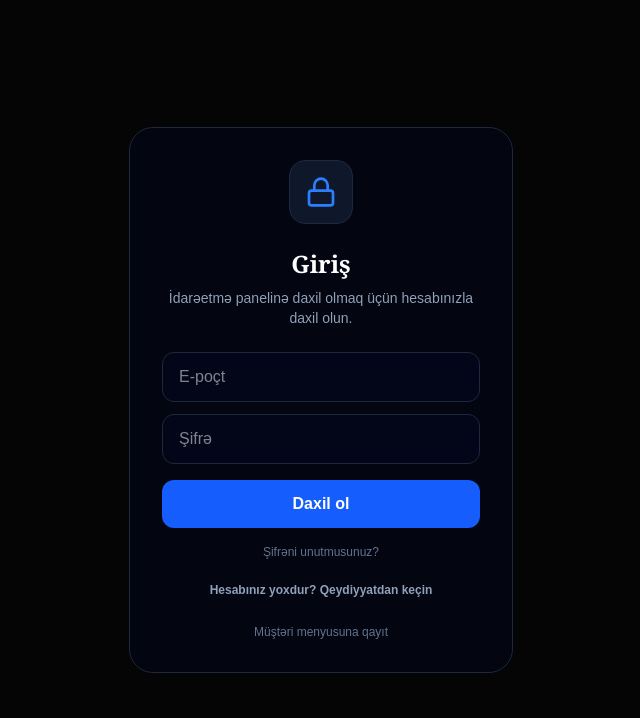
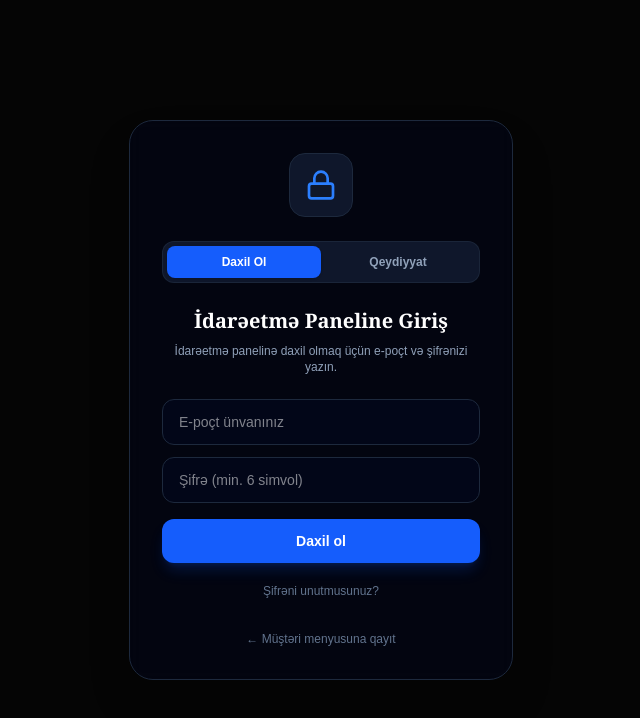
Before and after one commit to cosqunfarzaliyev-dotcom/MenuFlow, a Next.js app: page /login in a window 1280 px wide. Shown: the top 718 px of the page, without its empty margins (319-959 px from the left). Built offline with nearby package versions, Linux system fonts and the light colour scheme; no server answers.

Commit message:
Fix and redesign Login/Register UI with clear tab navigation and enhanced error messages

```diff
--- a/app/login/page.jsx
+++ b/app/login/page.jsx
@@ -18,6 +18,7 @@ function LoginForm() {
   const searchParams = useSearchParams();
   const next = searchParams.get('next');
 
+  const [mode, setMode] = useState('login'); // 'login' | 'signup'
   const [email, setEmail] = useState('');
   const [password, setPassword] = useState('');
   const [error, setError] = useState('');
@@ -46,24 +47,58 @@ function LoginForm() {
     });
   }, [routeAfterAuth]);
 
-  const handleLogin = async (e) => {
+  const handleSubmit = async (e) => {
     e.preventDefault();
-    if (!supabaseReady) { setError('Supabase qoşulmayıb.'); return; }
+    if (!supabaseReady) { setError('Supabase qoşulmayıb. Zəhmət olmasa .env.local faylını yoxlayın.'); return; }
+    if (!email.trim() || !password.trim()) { setError('Zəhmət olmasa e-poçt və şifrəni daxil edin.'); return; }
+
+    if (mode === 'signup' && password.length < 6) {
+      setError('Şifrə ən azı 6 simvoldan ibarət olmalıdır.');
+      return;
+    }
+
     setSubmitting(true);
     setError('');
     setInfo('');
-    const { error: signInError } = await supabase.auth.signInWithPassword({ email, password });
+
+    if (mode === 'login') {
+      const { error: signInError } = await supabase.auth.signInWithPassword({ email: email.trim(), password });
       setSubmitting(false);
       if (signInError) {
         if (/email.*not.*confirmed/i.test(signInError.message || '')) {
           setError('E-poçt hələ təsdiqlənməyib. Zəhmət olmasa gələn təsdiq linkinə klikləyin (spam qovluğunu da yoxlayın).');
+        } else if (/invalid.*credentials/i.test(signInError.message || '')) {
+          setError('E-poçt və ya şifrə yanlışdır.');
         } else {
-        setError('E-poçt və ya şifrə yanlışdır.');
+          setError(signInError.message || 'Giriş uğursuz oldu.');
         }
         return;
       }
       setChecking(true);
       await routeAfterAuth();
+    } else {
+      // Sign Up mode
+      const { data, error: signUpError } = await supabase.auth.signUp({ email: email.trim(), password });
+      setSubmitting(false);
+      if (signUpError) {
+        if (/user.*already.*registered/i.test(signUpError.message || '')) {
+          setError('Bu e-poçt ünvanı ilə artıq hesab mövcuddur. Giriş bölməsinə keçin.');
+        } else {
+          setError(signUpError.message || 'Qeydiyyat alınmadı.');
+        }
+        return;
+      }
+
+      if (data?.session) {
+        // Direct session created (email confirmation is disabled in Supabase)
+        setChecking(true);
+        await routeAfterAuth();
+        return;
+      }
+
+      // If email confirmation is required by Supabase settings:
+      setInfo('Hesab uğurla yaradıldı! Əgər e-poçt təsdiqi aktivdirsə, e-poçtunuza gələn linki klikləyin. Sonra daxil ola bilərsiniz.');
+    }
   };
 
   const handleForgotPassword = async () => {
@@ -83,26 +118,6 @@ function LoginForm() {
     setInfo('Şifrə sıfırlama linki e-poçtunuza göndərildi (spam qovluğunu da yoxlayın).');
   };
 
-  const handleSignUp = async (e) => {
-    e.preventDefault();
-    if (!supabaseReady) { setError('Supabase qoşulmayıb.'); return; }
-    setSubmitting(true);
-    setError('');
-    setInfo('');
-    const { data, error: signUpError } = await supabase.auth.signUp({ email, password });
-    setSubmitting(false);
-    if (signUpError) {
-      setError(signUpError.message || 'Qeydiyyat alınmadı.');
-      return;
-    }
-    if (data?.session) {
-      // Email confirmations are off — go straight to creating a restaurant.
-      router.replace('/onboarding');
-      return;
-    }
-    setInfo('Hesab yaradıldı! Təsdiq linki üçün e-poçtunuzu yoxlayın, sonra daxil olub restoranınızı yaradın.');
-  };
-
   if (checking) {
     return (
       <div className="min-h-screen bg-[#050505] flex items-center justify-center">
@@ -113,37 +128,85 @@ function LoginForm() {
 
   return (
     <div className="min-h-screen bg-[#050505] flex items-center justify-center p-4">
-      <form onSubmit={handleLogin} className="w-full max-w-sm bg-slate-950/60 backdrop-blur p-8 rounded-3xl border border-slate-800 text-center">
+      <div className="w-full max-w-sm bg-slate-950/60 backdrop-blur p-8 rounded-3xl border border-slate-800 text-center shadow-2xl">
         <div className="w-16 h-16 bg-slate-900 rounded-2xl mx-auto flex items-center justify-center border border-slate-800 mb-6">
           {next === '/superadmin' ? <ShieldCheck className="w-8 h-8 text-amber-500" /> : <Lock className="w-8 h-8 text-blue-500" />}
         </div>
-        <h2 className="text-2xl font-bold text-white mb-2">Giriş</h2>
-        <p className="text-slate-400 text-sm mb-6">İdarəetmə panelinə daxil olmaq üçün hesabınızla daxil olun.</p>
 
+        {/* Tab Switcher */}
+        <div className="flex bg-slate-900 p-1 rounded-xl mb-6 border border-slate-800/80">
+          <button
+            type="button"
+            onClick={() => { setMode('login'); setError(''); setInfo(''); }}
+            className={`flex-1 py-2 text-xs font-bold rounded-lg transition-all ${
+              mode === 'login' ? 'bg-blue-600 text-white shadow' : 'text-slate-400 hover:text-white'
+            }`}
+          >
+            Daxil Ol
+          </button>
+          <button
+            type="button"
+            onClick={() => { setMode('signup'); setError(''); setInfo(''); }}
+            className={`flex-1 py-2 text-xs font-bold rounded-lg transition-all ${
+              mode === 'signup' ? 'bg-blue-600 text-white shadow' : 'text-slate-400 hover:text-white'
+            }`}
+          >
+            Qeydiyyat
+          </button>
+        </div>
+
+        <h2 className="text-xl font-bold text-white mb-2">
+          {mode === 'login' ? 'İdarəetmə Paneline Giriş' : 'Yeni Hesab Yaradın'}
+        </h2>
+        <p className="text-slate-400 text-xs mb-6">
+          {mode === 'login'
+            ? 'İdarəetmə panelinə daxil olmaq üçün e-poçt və şifrənizi yazın.'
+            : 'MenuFlow-dan istifadə etmək üçün yeni hesab yaradın.'}
+        </p>
+
+        <form onSubmit={handleSubmit}>
           <input
             type="email" value={email} onChange={(e) => setEmail(e.target.value)}
-          placeholder="E-poçt" autoComplete="username"
-          className="w-full bg-slate-950 border border-slate-800 rounded-xl px-4 py-3 text-white mb-3 focus:outline-none focus:border-blue-500 transition-colors"
+            placeholder="E-poçt ünvanınız" autoComplete="username" required
+            className="w-full bg-slate-950 border border-slate-800 rounded-xl px-4 py-3 text-white text-sm mb-3 focus:outline-none focus:border-blue-500 transition-colors"
           />
           <input
             type="password" value={password} onChange={(e) => setPassword(e.target.value)}
-          placeholder="Şifrə" autoComplete="current-password"
-          className="w-full bg-slate-950 border border-slate-800 rounded-xl px-4 py-3 text-white mb-4 focus:outline-none focus:border-blue-500 transition-colors"
+            placeholder="Şifrə (min. 6 simvol)" autoComplete={mode === 'login' ? "current-password" : "new-password"} required
+            className="w-full bg-slate-950 border border-slate-800 rounded-xl px-4 py-3 text-white text-sm mb-4 focus:outline-none focus:border-blue-500 transition-colors"
           />
-        {error && <p className="text-rose-500 text-xs mb-4 text-left font-bold">{error}</p>}
-        {info && <p className="text-emerald-400 text-xs mb-4 text-left font-bold">{info}</p>}
 
-        <button type="submit" disabled={submitting} className="w-full py-3 bg-blue-600 hover:bg-blue-500 disabled:opacity-60 text-white rounded-xl font-bold transition-colors">
-          {submitting ? 'Yoxlanılır…' : 'Daxil ol'}
+          {error && <div className="p-3 bg-rose-500/10 border border-rose-500/30 rounded-xl mb-4 text-rose-400 text-xs text-left font-medium">{error}</div>}
+          {info && <div className="p-3 bg-emerald-500/10 border border-emerald-500/30 rounded-xl mb-4 text-emerald-400 text-xs text-left font-medium">{info}</div>}
+
+          <button
+            type="submit"
+            disabled={submitting}
+            className="w-full py-3 bg-blue-600 hover:bg-blue-500 disabled:opacity-60 text-white rounded-xl font-bold text-sm transition-all shadow-lg shadow-blue-600/20"
+          >
+            {submitting
+              ? 'Gözləyin...'
+              : mode === 'login'
+              ? 'Daxil ol'
+              : 'Qeydiyyatdan keç'}
           </button>
-        <button type="button" onClick={handleForgotPassword} disabled={submitting} className="w-full mt-2 py-2 bg-transparent hover:bg-slate-900 disabled:opacity-60 text-slate-500 hover:text-slate-300 text-xs transition-colors">
+        </form>
+
+        {mode === 'login' && (
+          <button
+            type="button"
+            onClick={handleForgotPassword}
+            disabled={submitting}
+            className="w-full mt-3 py-2 bg-transparent hover:bg-slate-900 disabled:opacity-60 text-slate-500 hover:text-slate-300 text-xs transition-colors"
+          >
             Şifrəni unutmusunuz?
           </button>
-        <button type="button" onClick={handleSignUp} disabled={submitting} className="w-full mt-1 py-2.5 bg-transparent hover:bg-slate-900 disabled:opacity-60 text-slate-400 hover:text-white rounded-xl font-bold text-xs transition-colors">
-          Hesabınız yoxdur? Qeydiyyatdan keçin
-        </button>
-        <Link href="/" className="block mt-4 text-xs text-slate-500 hover:text-slate-300">Müştəri menyusuna qayıt</Link>
-      </form>
+        )}
+
+        <Link href="/" className="block mt-6 text-xs text-slate-500 hover:text-slate-300 transition-colors">
+          ← Müştəri menyusuna qayıt
+        </Link>
+      </div>
     </div>
   );
 }
```
Lines whose indentation alone changed are shown as unchanged.
